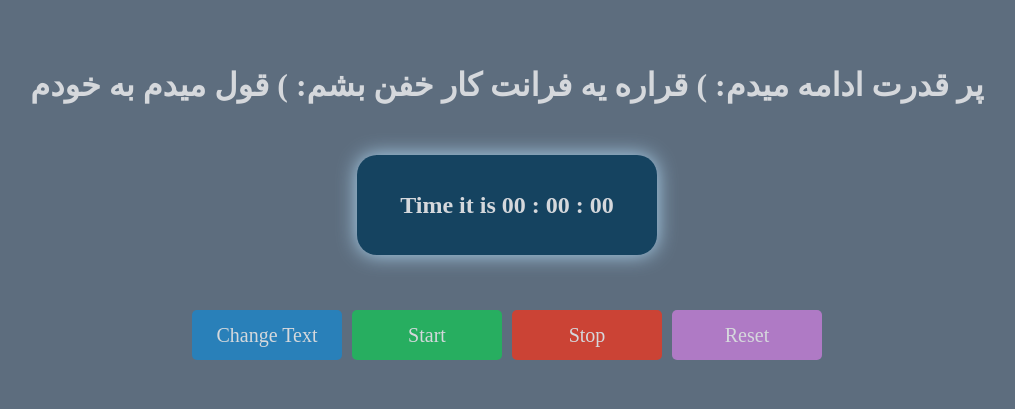
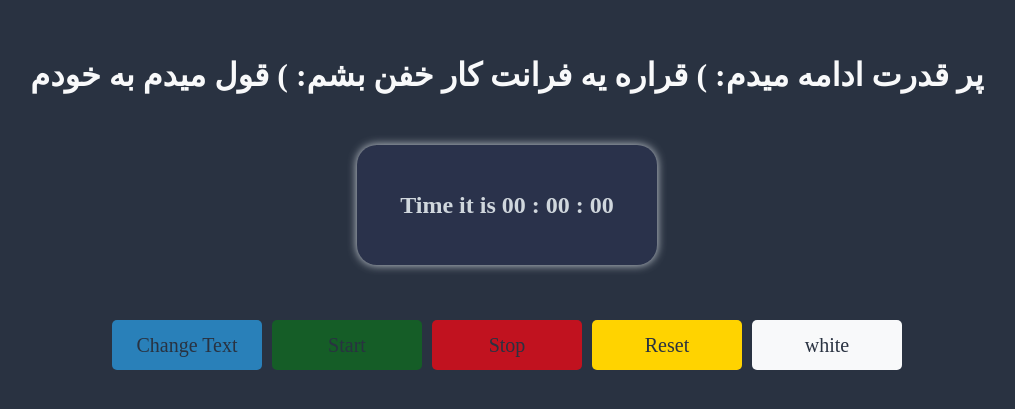
Before and after one commit to AmirhosseinAmini1383/react-timer-F3-J14-J20, a React (Create React App) app: page / in a window 1280 px wide. Shown: the part 195-604 px from the top of the page, without its empty margins (133-1148 px from the left). Built offline with nearby package versions, Linux system fonts and the light colour scheme.

Commit message:
#15 react-usestate (Dark & light MOOD - styleinline - useEffect)

```diff
--- a/src/App.js
+++ b/src/App.js
@@ -1,8 +1,42 @@
-import React , {useState} from 'react';
+import React , {useEffect, useState} from 'react';
 import ReactDOM from 'react-dom/client';
 import "./style.css";
 import Hello from './Hello';
 import Timer from './Timer';
+
+const App=()=>{
+  const [title,setTitle]=useState("پر قدرت ادامه میدم: ) قراره یه فرانت کار خفن بشم: ) قول میدم به خودم");
+  const [isLight,setisLight]=useState(false);
+
+  //Charkhe hayat dar component haye tabey!
+  //!!! [isLight] => ba har bar taghir dar isLight useEffect ejra mishe !!!
+  useEffect(()=>{
+    console.log("UseEffect");
+    return ()=>{
+      //moghey ke component mon baste bashe in ghesmat ejra mishe!
+    }
+  },[isLight])
+
+  const handleSetTitle=()=>{
+    setTitle("Timer")
+  }
+
+  const handleSetisLight=()=>{
+    setisLight(!isLight) //agar false bood true she! agar true bood false she!
+  }
+
+  return(
+      <div className='main' style={{background:isLight?"#f8f9fa":"#293241"}}>
+        <Hello isLight={isLight} title={title}/>
+        <Timer isLight={isLight} handleSetisLight={handleSetisLight} handleSetTitle={handleSetTitle}/>
+      </div>
+    )
+
+}
+
+export default App;
+
+
 
 // class App extends React.Component {
 //   constructor(){
@@ -33,20 +67,3 @@ import Timer from './Timer';
 //     )
 //   }
 // }
-const App=()=>{
-  const [title,setTitle]=useState("پر قدرت ادامه میدم: ) قراره یه فرانت کار خفن بشم: ) قول میدم به خودم");
-
-  const handleSetTitle=()=>{
-    setTitle("Timer")
-  }
-
-  return(
-      <div className='main'>
-        <Hello title={title}/>
-        <Timer handleSetTitle={handleSetTitle}/>
-      </div>
-    )
-
-}
-
-export default App;
--- a/src/Hello.js
+++ b/src/Hello.js
@@ -6,7 +6,7 @@ class Hello extends React.Component {
   render() {
     console.log(this.props);
       return (
-      <h1>
+      <h1 style={{color:this.props.isLight ? "#293241" : "#f8f9fa"}}>
          {this.props.title}
       </h1>
 )
--- a/src/Timer.js
+++ b/src/Timer.js
@@ -66,17 +66,24 @@ class Timer extends React.Component {
           Time it is {`${hour > 9 ? hour : "0" + hour} : ${minute > 9 ? minute : "0" + minute} : ${second > 9 ? second : "0" + second}`}
         </h2>
         <div>
-          <button className='btn btnChange' onClick={this.props.handleSetTitle}>
+          <button className='btn btnChange' onClick={this.props.handleSetTitle} style={{color:this.props.isLight ? "#f8f9fa" : "#293241"}}>
             Change Text
           </button>
-          <button className='btn btnStart' onClick={this.StartInterval}>
+          <button className='btn btnStart' onClick={this.StartInterval} style={{color:this.props.isLight ? "#f8f9fa" : "#293241"}}>
             Start
           </button>
-          <button className='btn btnStop' onClick={this.StopInterval}>
+          <button className='btn btnStop' onClick={this.StopInterval} style={{color:this.props.isLight ? "#f8f9fa" : "#293241"}}>
             Stop
           </button>
-          <button className='btn btnReset' onClick={this.ResetInterval}>
+          <button className='btn btnReset' onClick={this.ResetInterval} style={{color:this.props.isLight ? "#f8f9fa" : "#293241"}}>
             Reset
+          </button>
+          <button className='btn btnisLight' onClick={this.props.handleSetisLight}
+            style={{background:this.props.isLight ? "#293241" : "#f8f9fa" ,
+            color:this.props.isLight ? "#f8f9fa" : "#293241"
+          }}
+          >
+            {this.props.isLight ? "black" : "white"}
           </button>
         </div>
       </>
--- a/src/style.css
+++ b/src/style.css
@@ -1,12 +1,14 @@
 :root{
-    --white:#D5D8DC;
-    --blue:#154360;
-    --gray:#5D6D7E;
-    --box-shadow-Color:#AED6F1;
+    --backBlack:#293241;
+    --backWhite:#f8f9fa;
+    --white:#d0d7dd;
+    --Timer:#2a324b;
+    --box-shadow-Color:#ced4da;
     --btnBlue:#2980B9;
-    --btnGreen:#27AE60;
-    --btnRed:#CB4335;
-    --btnPurple:#AF7AC5;
+    --btnGreen:#155d27;
+    --btnRed:#c1121f;
+    --btnYellow:#ffd300;
+    --btnisLight:#5D6D7E ;
 }
 body{
     margin: 0;
@@ -20,19 +22,17 @@ body{
     justify-content: center;
     align-items: center;
     flex-direction: column;
-    color: var(--white);
-    background: var(--gray);
 }
 .timer{
     width: 300px;
-    height: 100px;
+    height: 120px;
     margin-top: 30px;
     border-radius: 20px;
-    box-shadow: 0 0 20px var(--box-shadow-Color);
+    box-shadow: 0 0 10px var(--box-shadow-Color);
     align-items: center;
     justify-content: center;
     display: flex;
-    background: var(--blue);
+    background: var(--Timer);
     color: var(--white);
     margin-bottom: 50px;
 }
@@ -42,13 +42,12 @@ body{
     text-align: center;
     font-size: 20px;
     font-family: lalezar;
-    color: var(--white);
     border-radius: 5px;
     border: 0;
 }
 .btn:hover{
     font-size: 22px;
-    box-shadow: 0 0 10px var(--box-shadow-Color);
+    box-shadow: 0 0 5px var(--box-shadow-Color);
 }
 .btnChange{
     margin: 5px;
@@ -64,5 +63,8 @@ body{
 }
 .btnReset{
     margin: 5px;
-    background: var(--btnPurple);
+    background: var(--btnYellow);
 }
+.btnisLight{
+    margin: 5px;
+}
```
